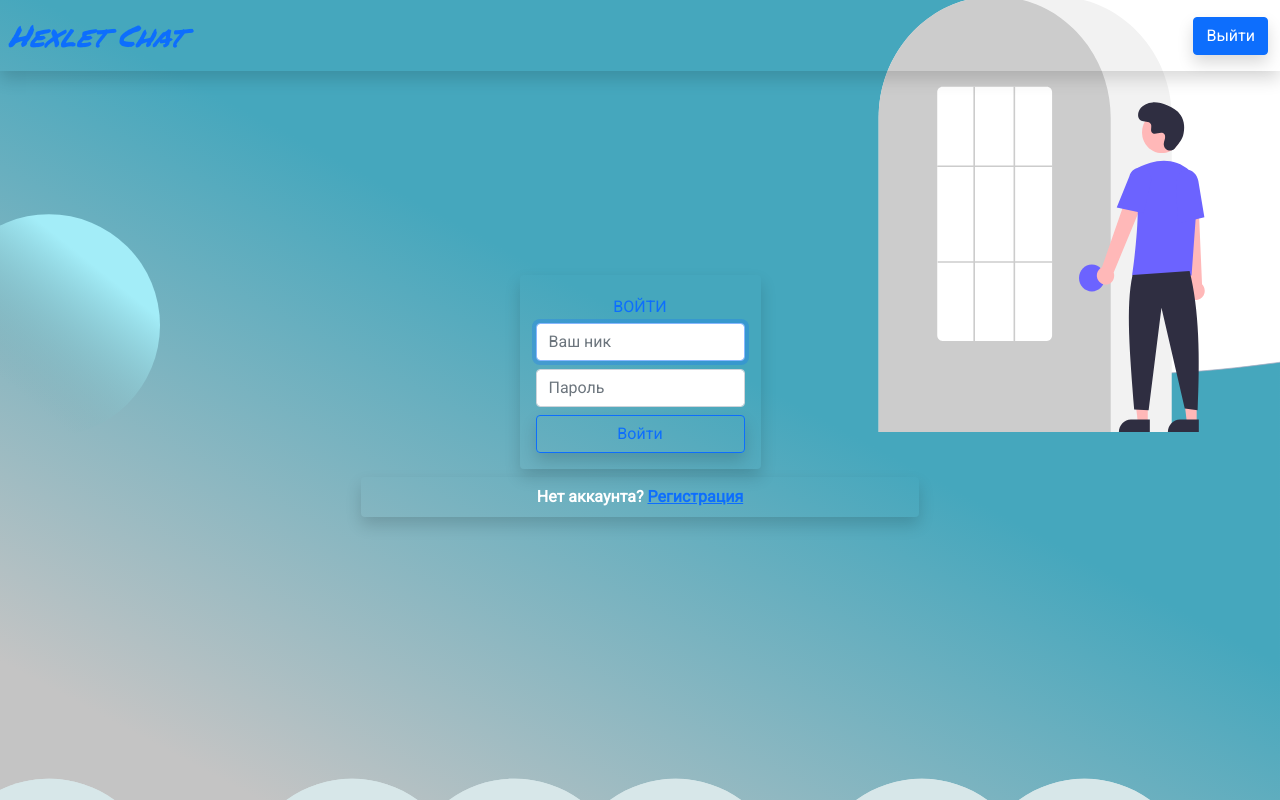
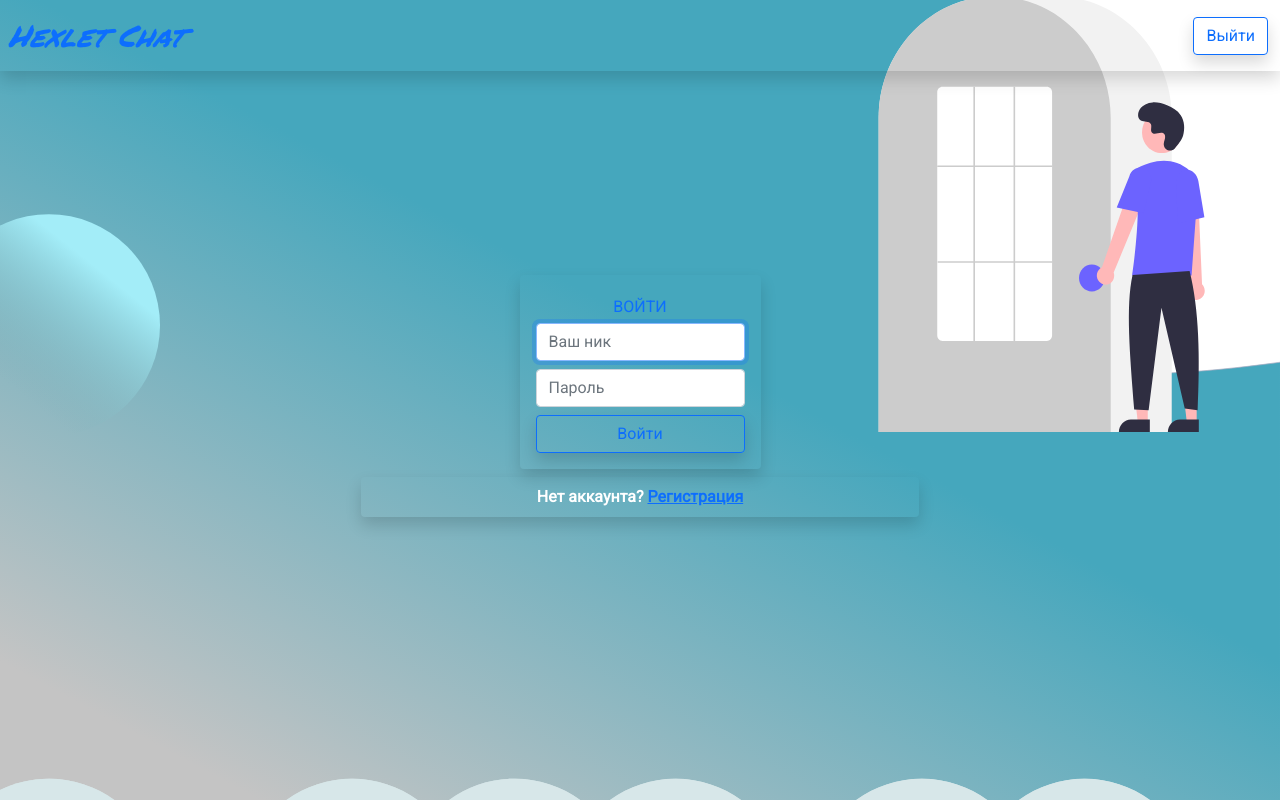
Before and after one commit to rddeveloper2019/frontend-project-lvl4, a React app: page /login in a window 1280 px wide. Built offline with nearby package versions, Linux system fonts and the light colour scheme; no server answers; sample sign-in values are in the browser's storage; the HTML template or start-up script is replaced by a standard one; what leo-profanity would draw is missing.

Commit message:
8 labels 5

```diff
--- a/src/components/Channels.jsx
+++ b/src/components/Channels.jsx
@@ -44,8 +44,13 @@ const Channels = () => {
                 className="channel-button py-3"
                 onClick={() => dispatch(showModal('addChannel'))}
               >
-                <span className="round me-2">+</span>
-                {' '}
+                <svg xmlns="http://www.w3.org/2000/svg" width="16" height="16" fill="currentColor" className="bi bi-plus-square me-1" viewBox="0 0 16 16">
+                  <path d="M14 1a1 1 0 0 1 1 1v12a1 1 0 0 1-1 1H2a1 1 0 0 1-1-1V2a1 1 0 0 1 1-1h12zM2 0a2 2 0 0 0-2 2v12a2 2 0 0 0 2 2h12a2 2 0 0 0 2-2V2a2 2 0 0 0-2-2H2z" />
+                  <path d="M8 4a.5.5 0 0 1 .5.5v3h3a.5.5 0 0 1 0 1h-3v3a.5.5 0 0 1-1 0v-3h-3a.5.5 0 0 1 0-1h3v-3A.5.5 0 0 1 8 4z" />
+                </svg>
+                <span className="visually-hidden">
+                  {t('channels.add_button')}
+                </span>
                 <span>{t('channels.channels')}</span>
               </Button>
             </ButtonGroup>
--- a/src/components/ChatRoom.jsx
+++ b/src/components/ChatRoom.jsx
@@ -40,7 +40,8 @@ const ChatRoom = () => {
       setMessageText('');
     }
   };
-
+  console.log(currentMessages);
+  console.log(currentUser);
   return (
     <>
       {onSocketError && <LoadingStatus message={t(onSocketError)} />}
--- a/src/components/Layout.jsx
+++ b/src/components/Layout.jsx
@@ -1,6 +1,6 @@
 import React from 'react';
 import {
-  Outlet, Link,
+  Outlet, Link, useNavigate,
 } from 'react-router-dom';
 import {
   Container, Navbar, Nav,
@@ -11,6 +11,12 @@ import useChatContext from '../hooks/useChatContext.js';
 function Layout() {
   const { isAuth, logout } = useChatContext();
   const { t } = useTranslation();
+  const navigate = useNavigate();
+
+  const handleExit = () => {
+    logout();
+    navigate('/');
+  };
 
   return (
     <>
@@ -22,7 +28,7 @@ function Layout() {
           <Nav className="ms-auto">
 
             {isAuth() && (
-              <Link to="/" className="btn btn-outline-primary main-link shadow" onClick={logout}>
+              <Link to="/" className="btn btn-outline-primary shadow" onClick={handleExit}>
                 {t('layout.buttons.exit')}
               </Link>
             )}
--- a/src/pages/Login.jsx
+++ b/src/pages/Login.jsx
@@ -30,7 +30,6 @@ function Login({ notify }) {
     try {
       const user = { username: values.nickname, password: values.password };
       const res = await axios.post(pathes.loginPath(), user);
-
       login({ username: values.nickname, ...res.data });
       onSubmitProps.setSubmitting(false);
       navigate('/');
--- a/src/pages/PageNotFound.jsx
+++ b/src/pages/PageNotFound.jsx
@@ -10,7 +10,7 @@ function PageNotFound() {
       <Container className="vh-100 text-center d-flex flex-column justify-content-end">
         <Row>
           <Col className="col text-center  d-flex justify-content-center p-5">
-            <Link to="/" className="btn btn-outline-primary shadow main-link text-uppercase">Страница не найдена</Link>
+            <Link to="/" className="btn btn-outline-primary shadow text-uppercase">Страница не найдена</Link>
           </Col>
         </Row>
       </Container>
--- a/src/services/locales.js
+++ b/src/services/locales.js
@@ -39,6 +39,7 @@ const dictionary = {
       channels: {
         channels: 'Каналы',
         channel_control: 'Упарвление каналом',
+        add_button: '+',
         dropdown: {
           remove: 'Удалить',
           rename: 'Переименовать',
--- a/src/styles.scss
+++ b/src/styles.scss
@@ -50,18 +50,6 @@ body {
   align-items: center;
 }
 
-//!
-
-.main-link {
-  color: #fff !important;
-  border: $main-color 1px solid !important;
-  background-color: $main-color !important;
-  padding: 0.375rem 0.75rem !important;
-  &:hover {
-    color: $main-color !important;
-    background-color: transparent !important;
-  }
-}
 .navbar {
   position: absolute;
   width: 100%;
```
